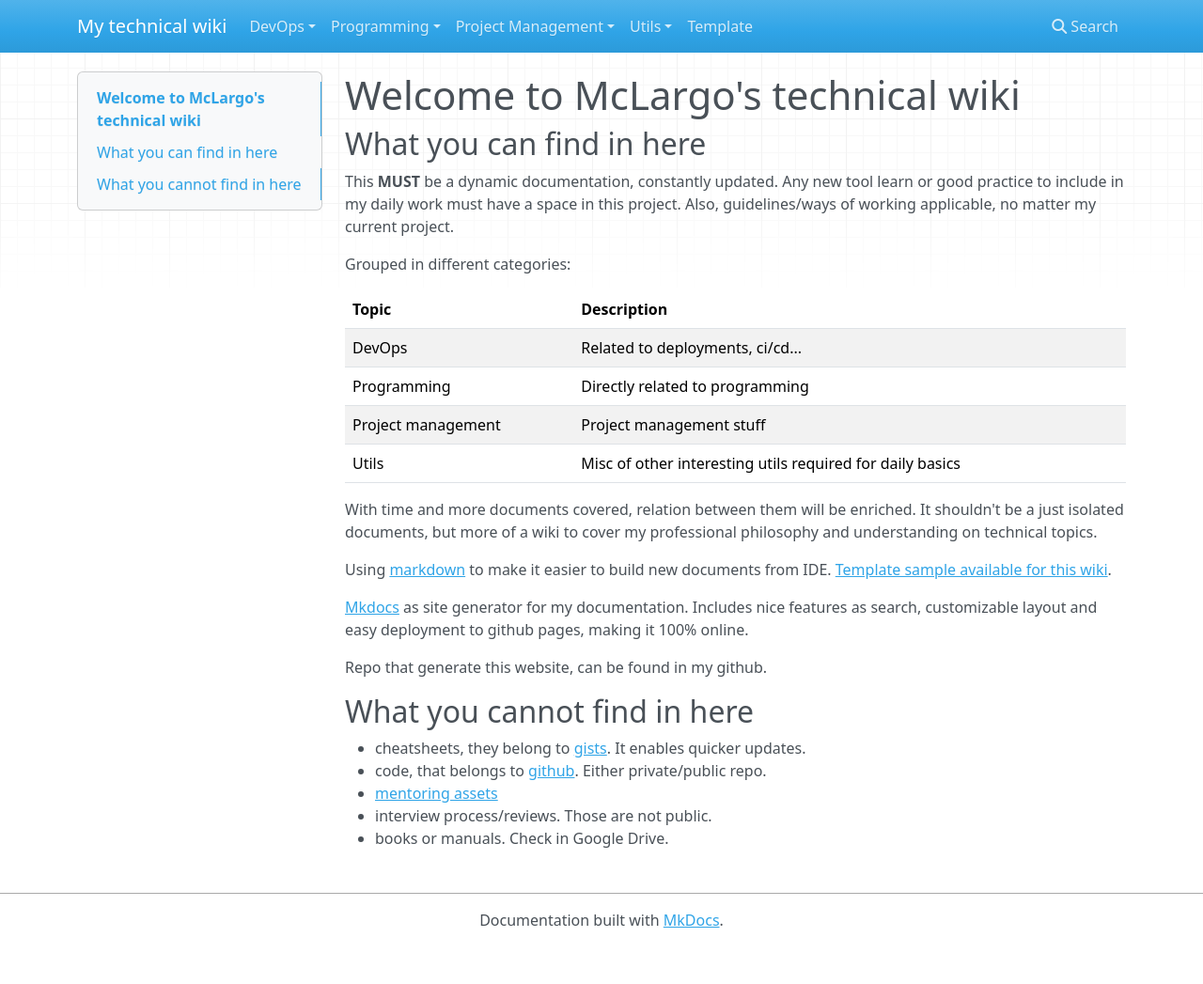
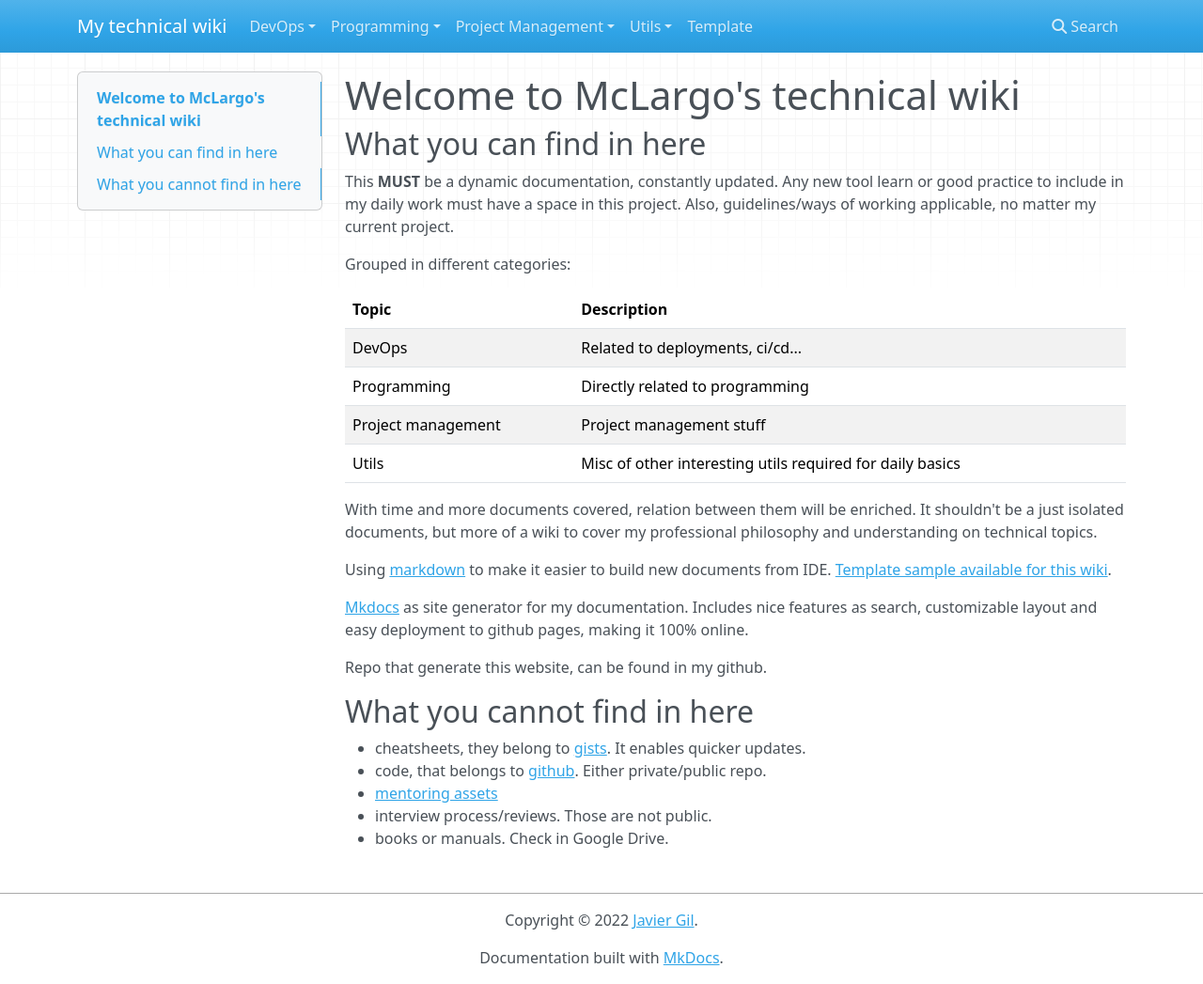
Before and after one commit to McLargo/mkdown-docs, an MkDocs documentation site: the page built from docs/index.md, in a window 1280 px wide and 1047 px high. Shown: the whole window at 94% size. Built offline with MkDocs 1.6.1, drawn with Linux system fonts in a browser that asks for light colours; nearby versions of some CDN libraries.

Commit message:
Add footer

```diff
--- a/mkdocs.yml
+++ b/mkdocs.yml
@@ -39,3 +39,5 @@ nav:
     - Ubuntu: utils/ubuntu.md
     - Working environment: utils/working-environment.md
   - Template: template.md
+
+copyright: Copyright &copy; 2022 <a href="https://github.com/McLargo">Javier Gil</a>.
```
